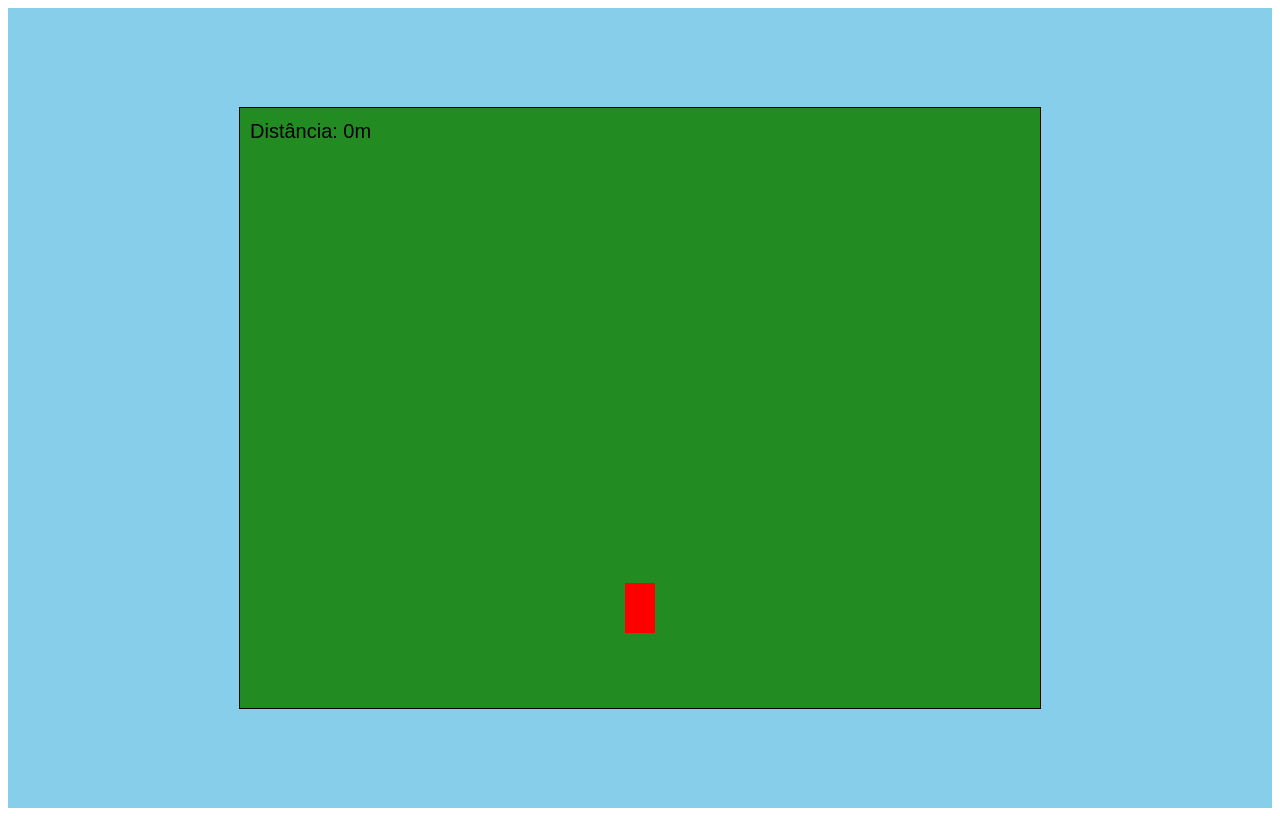
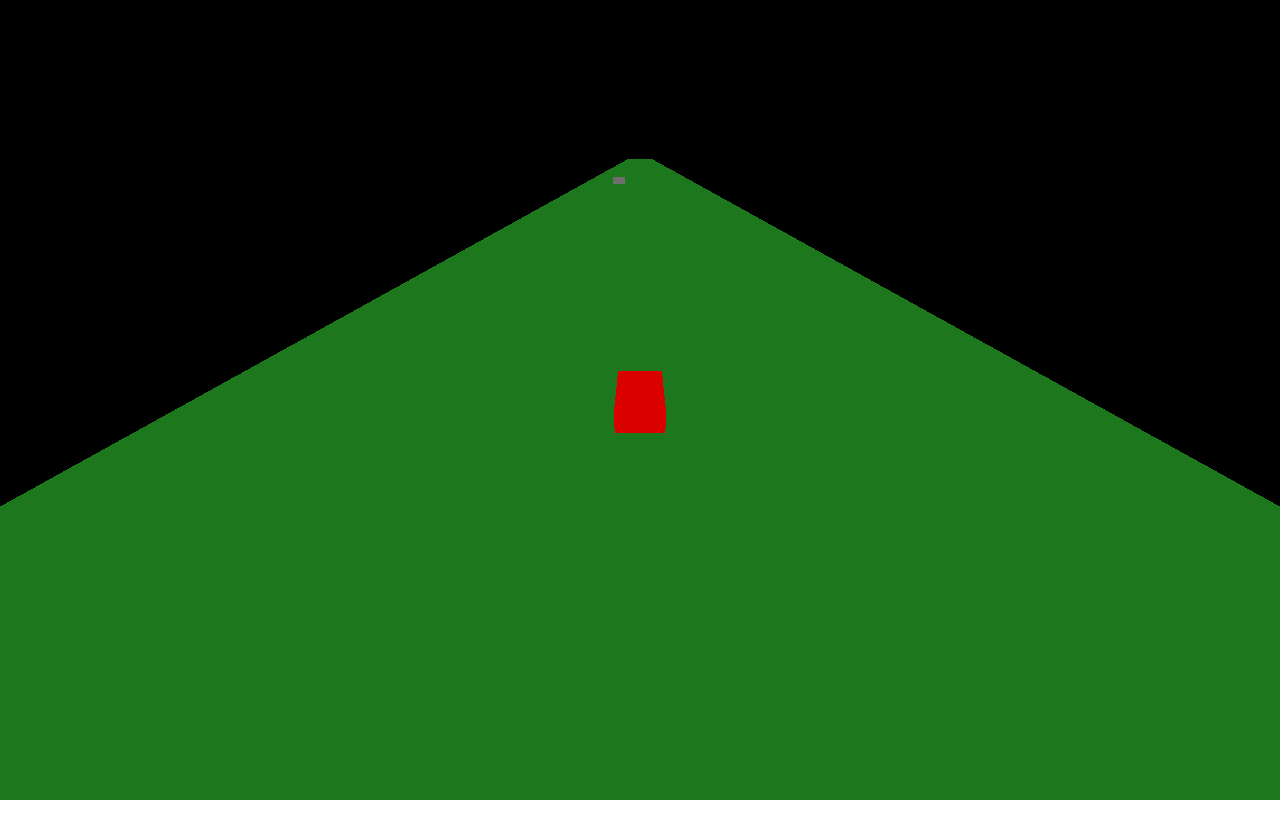
Before and after one commit to JoaoLuis45/GrokGameDev, a website: page index.html in a window 1280 px wide. Drawn offline with nearby package versions, Linux system fonts and the light colour scheme; animation ran at ten frames a second.

Commit message:
version 2.0.0

```diff
--- a/index.html
+++ b/index.html
@@ -1,207 +1,174 @@
 <!DOCTYPE html>
 <html>
 <head>
-    <title>Moto Race Multiplayer</title>
+    <title>Moto Race 3D Multiplayer</title>
     <style>
-        canvas {
-            border: 1px solid black;
-        }
-        #game-container {
-            display: flex;
-            justify-content: center;
-            align-items: center;
-            height: 100vh;
-            background: #87CEEB;
-        }
+        body { margin: 0; overflow: hidden; }
+        #game-container { width: 100vw; height: 100vh; }
     </style>
 </head>
 <body>
-    <div id="game-container">
-        <canvas id="gameCanvas" width="800" height="600"></canvas>
-    </div>
+    <div id="game-container"></div>
 
+    <script src="https://cdnjs.cloudflare.com/ajax/libs/three.js/r134/three.min.js"></script>
     <script>
-        // Configuração do canvas
-        const canvas = document.getElementById('gameCanvas');
-        const ctx = canvas.getContext('2d');
+        // Configuração da cena 3D
+        const scene = new THREE.Scene();
+        const camera = new THREE.PerspectiveCamera(75, window.innerWidth / window.innerHeight, 0.1, 1000);
+        const renderer = new THREE.WebGLRenderer();
+        renderer.setSize(window.innerWidth, window.innerHeight);
+        document.getElementById('game-container').appendChild(renderer.domElement);
 
-        // WebSocket para multiplayer (localhost)
-        const socket = new WebSocket('ws://localhost:8080');
+        // Iluminação
+        const ambientLight = new THREE.AmbientLight(0xffffff, 0.5);
+        scene.add(ambientLight);
+        const directionalLight = new THREE.DirectionalLight(0xffffff, 0.5);
+        directionalLight.position.set(0, 10, 10);
+        scene.add(directionalLight);
 
-        // Objetos do jogo
-        const player = {
-            x: 400,
-            y: 500,
-            width: 30,
-            height: 50,
-            speed: 0,
-            maxSpeed: 5,
-            angle: 0,
-            color: 'red',
-            id: null // ID será atribuído pelo servidor
-        };
+        // Moto do jogador (simplificada como cubo por enquanto)
+        const playerGeometry = new THREE.BoxGeometry(1, 0.5, 2);
+        const playerMaterial = new THREE.MeshPhongMaterial({ color: 0xff0000 });
+        const player = new THREE.Mesh(playerGeometry, playerMaterial);
+        player.position.set(0, 0.25, 0);
+        scene.add(player);
 
+        // Outros jogadores
         const otherPlayers = {};
 
-        let obstacles = [];
-        let distance = 0;
-        let backgroundOffset = 0;
+        // Pista infinita (plano simples)
+        const roadGeometry = new THREE.PlaneGeometry(20, 1000);
+        const roadMaterial = new THREE.MeshPhongMaterial({ color: 0x228B22 });
+        const road = new THREE.Mesh(roadGeometry, roadMaterial);
+        road.rotation.x = -Math.PI / 2;
+        scene.add(road);
+
+        // Obstáculos
+        const obstacles = [];
+
+        // Configuração da câmera (terceira pessoa)
+        camera.position.set(0, 5, 10);
+        camera.lookAt(player.position);
+
+        // WebSocket
+        const socket = new WebSocket('ws://localhost:8080');
+        let playerId = null;
 
         // Controles
-        const keys = {
-            w: false,
-            a: false,
-            s: false,
-            d: false
-        };
+        const keys = { w: false, a: false, s: false, d: false };
+        document.addEventListener('keydown', (e) => { if (e.key in keys) keys[e.key] = true; });
+        document.addEventListener('keyup', (e) => { if (e.key in keys) keys[e.key] = false; });
 
-        // Event listeners para controles
-        document.addEventListener('keydown', (e) => {
-            if (e.key in keys) keys[e.key] = true;
-        });
-        document.addEventListener('keyup', (e) => {
-            if (e.key in keys) keys[e.key] = false;
-        });
+        let speed = 0;
+        const maxSpeed = 0.2;
+        let angle = 0;
+        let distance = 0;
 
         // WebSocket eventos
-        socket.onopen = () => {
-            console.log('Conectado ao servidor local');
-        };
-
+        socket.onopen = () => console.log('Conectado ao servidor local');
         socket.onmessage = (event) => {
             const data = JSON.parse(event.data);
             if (data.type === 'init') {
-                player.id = data.id; // Recebe o ID do servidor
+                playerId = data.id;
             } else if (data.type === 'update') {
                 for (let id in data.players) {
-                    if (id !== player.id) {
-                        otherPlayers[id] = data.players[id];
+                    if (id !== playerId) {
+                        if (!otherPlayers[id]) {
+                            const otherGeometry = new THREE.BoxGeometry(1, 0.5, 2);
+                            const otherMaterial = new THREE.MeshPhongMaterial({ color: 0x0000ff });
+                            otherPlayers[id] = new THREE.Mesh(otherGeometry, otherMaterial);
+                            scene.add(otherPlayers[id]);
+                        }
+                        otherPlayers[id].position.set(data.players[id].x, 0.25, data.players[id].z);
+                        otherPlayers[id].rotation.y = data.players[id].angle;
                     }
                 }
             }
         };
 
-        socket.onerror = (error) => {
-            console.error('Erro no WebSocket:', error);
-        };
-
         // Geração de obstáculos
         function generateObstacle() {
-            obstacles.push({
-                x: Math.random() * (canvas.width - 50),
-                y: -50,
-                width: 50,
-                height: 50,
-                color: 'gray'
-            });
+            const obstacleGeometry = new THREE.BoxGeometry(2, 1, 2);
+            const obstacleMaterial = new THREE.MeshPhongMaterial({ color: 0x808080 });
+            const obstacle = new THREE.Mesh(obstacleGeometry, obstacleMaterial);
+            obstacle.position.set((Math.random() - 0.5) * 10, 0.5, -50 - Math.random() * 50);
+            obstacles.push(obstacle);
+            scene.add(obstacle);
         }
 
         // Atualização do jogo
         function update() {
+            // Controles
+            if (keys.w) speed = Math.min(speed + 0.005, maxSpeed);
+            if (keys.s) speed = Math.max(speed - 0.005, 0);
+            if (keys.a) angle += 0.03;
+            if (keys.d) angle -= 0.03;
+
             // Movimento da moto
-            if (keys.w) player.speed = Math.min(player.speed + 0.1, player.maxSpeed);
-            if (keys.s) player.speed = Math.max(player.speed - 0.1, 0);
-            if (keys.a) player.angle -= 0.05;
-            if (keys.d) player.angle += 0.05;
+            player.position.x += Math.sin(angle) * speed;
+            player.position.z -= Math.cos(angle) * speed;
+            player.rotation.y = angle;
 
-            player.x += Math.sin(player.angle) * player.speed;
-            player.y -= Math.cos(player.angle) * player.speed;
+            // Limites da pista
+            player.position.x = Math.max(-9, Math.min(9, player.position.x));
 
-            // Limites da tela
-            player.x = Math.max(player.width/2, Math.min(canvas.width - player.width/2, player.x));
-            player.y = Math.max(player.height/2, Math.min(canvas.height - player.height/2, player.y));
+            // Câmera segue a moto
+            camera.position.set(player.position.x, 5, player.position.z + 10);
+            camera.lookAt(player.position);
 
-            // Progresso e cenário
-            distance += player.speed;
-            backgroundOffset += player.speed;
-            if (backgroundOffset > canvas.height) backgroundOffset = 0;
+            // Pista infinita
+            if (player.position.z < road.position.z - 500) {
+                road.position.z -= 1000;
+            }
 
-            // Geração de obstáculos
+            // Obstáculos
             if (Math.random() < 0.02) generateObstacle();
-
-            // Movimento dos obstáculos
             obstacles.forEach(obstacle => {
-                obstacle.y += player.speed;
+                obstacle.position.z += speed;
+                if (checkCollision(player, obstacle)) speed = 0;
             });
-            obstacles = obstacles.filter(o => o.y < canvas.height);
-
-            // Colisão
-            obstacles.forEach(obstacle => {
-                if (checkCollision(player, obstacle)) {
-                    player.speed = 0;
-                }
+            obstacles.filter(o => o.position.z > player.position.z + 10).forEach(o => {
+                scene.remove(o);
+                obstacles.splice(obstacles.indexOf(o), 1);
             });
 
             // Enviar posição ao servidor
             if (socket.readyState === WebSocket.OPEN) {
                 socket.send(JSON.stringify({
                     type: 'move',
-                    id: player.id,
-                    x: player.x,
-                    y: player.y,
-                    angle: player.angle
+                    id: playerId,
+                    x: player.position.x,
+                    z: player.position.z,
+                    angle: angle
                 }));
             }
+
+            distance += speed;
         }
 
-        // Verificação de colisão
+        // Verificação de colisão simples
         function checkCollision(obj1, obj2) {
-            return obj1.x < obj2.x + obj2.width &&
-                   obj1.x + obj1.width > obj2.x &&
-                   obj1.y < obj2.y + obj2.height &&
-                   obj1.y + obj1.height > obj2.y;
+            const box1 = new THREE.Box3().setFromObject(obj1);
+            const box2 = new THREE.Box3().setFromObject(obj2);
+            return box1.intersectsBox(box2);
         }
 
         // Renderização
-        function draw() {
-            // Fundo dinâmico
-            ctx.fillStyle = '#87CEEB';
-            ctx.fillRect(0, 0, canvas.width, canvas.height);
-
-            ctx.fillStyle = '#228B22';
-            ctx.fillRect(0, backgroundOffset - canvas.height, canvas.width, canvas.height);
-            ctx.fillRect(0, backgroundOffset, canvas.width, canvas.height);
-
-            // Desenhar jogador
-            ctx.save();
-            ctx.translate(player.x, player.y);
-            ctx.rotate(player.angle);
-            ctx.fillStyle = player.color;
-            ctx.fillRect(-player.width/2, -player.height/2, player.width, player.height);
-            ctx.restore();
-
-            // Desenhar outros jogadores
-            for (let id in otherPlayers) {
-                const p = otherPlayers[id];
-                ctx.save();
-                ctx.translate(p.x, p.y);
-                ctx.rotate(p.angle);
-                ctx.fillStyle = 'blue';
-                ctx.fillRect(-player.width/2, -player.height/2, player.width, player.height);
-                ctx.restore();
-            }
-
-            // Desenhar obstáculos
-            obstacles.forEach(obstacle => {
-                ctx.fillStyle = obstacle.color;
-                ctx.fillRect(obstacle.x, obstacle.y, obstacle.width, obstacle.height);
-            });
-
-            // Distância percorrida
-            ctx.fillStyle = 'black';
-            ctx.font = '20px Arial';
-            ctx.fillText(`Distância: ${Math.floor(distance)}m`, 10, 30);
-        }
-
-        // Loop principal
-        function gameLoop() {
+        function animate() {
             update();
-            draw();
-            requestAnimationFrame(gameLoop);
+            renderer.render(scene, camera);
+            requestAnimationFrame(animate);
         }
 
         // Iniciar o jogo
-        gameLoop();
+        animate();
+
+        // Ajustar tamanho da janela
+        window.addEventListener('resize', () => {
+            camera.aspect = window.innerWidth / window.innerHeight;
+            camera.updateProjectionMatrix();
+            renderer.setSize(window.innerWidth, window.innerHeight);
+        });
     </script>
 </body>
 </html>
```
Also changed, not shown: server.js (+2 -14 lines).
